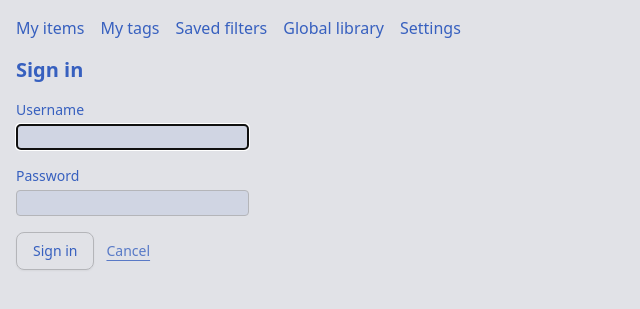
After one commit to TheBitBanger/gulgrir, a Django app: page /login/ in a window 1280 px wide. The commit adds this page. Shown: the top 309 px of the page, without its empty margins (0-640 px from the left). Run offline with Django 5.2, Linux system fonts and the light colour scheme; some libraries are stand-ins or nearby versions.

Commit message:
feat: add non-admin login flow

```diff
--- a/src/gulgrir/settings.py
+++ b/src/gulgrir/settings.py
@@ -149,3 +149,7 @@ STORAGES = {
 # https://docs.djangoproject.com/en/5.2/ref/settings/#default-auto-field
 
 DEFAULT_AUTO_FIELD = "django.db.models.BigAutoField"
+
+LOGIN_URL = "/login/"
+LOGIN_REDIRECT_URL = "/my/items/"
+LOGOUT_REDIRECT_URL = "/login/"
--- /dev/null
+++ b/src/tracker/templates/registration/login.html
@@ -0,0 +1,50 @@
+{% extends "tracker/base.html" %}
+{% block content %}
+<div class="max-w-md">
+  <h1 class="text-xl font-semibold mb-4">Sign in</h1>
+
+  <form method="post" class="space-y-4">
+    {% csrf_token %}
+
+    {% if form.non_field_errors %}
+      <div class="rounded-lg border p-3 text-sm">
+        {{ form.non_field_errors }}
+      </div>
+    {% endif %}
+
+    <div>
+      <label for="{{ form.username.id_for_label }}" class="block text-sm mb-1">
+        {{ form.username.label }}
+      </label>
+      {{ form.username }}
+      {% if form.username.errors %}
+        <div class="mt-1 text-xs">{{ form.username.errors }}</div>
+      {% endif %}
+    </div>
+
+    <div>
+      <label for="{{ form.password.id_for_label }}" class="block text-sm mb-1">
+        {{ form.password.label }}
+      </label>
+      {{ form.password }}
+      {% if form.password.errors %}
+        <div class="mt-1 text-xs">{{ form.password.errors }}</div>
+      {% endif %}
+    </div>
+
+    {% if next %}
+      <input type="hidden" name="next" value="{{ next }}">
+    {% endif %}
+
+    <div class="flex items-center gap-3">
+      <button type="submit"
+              class="inline-flex items-center justify-center rounded-lg border px-4 py-2 text-sm font-medium shadow-sm hover:opacity-90">
+        Sign in
+      </button>
+      <a href="{% url 'useritem_dashboard' %}" class="text-sm underline underline-offset-4 opacity-80 hover:opacity-100">
+        Cancel
+      </a>
+    </div>
+  </form>
+</div>
+{% endblock %}
--- a/src/tracker/templates/tracker/base.html
+++ b/src/tracker/templates/tracker/base.html
@@ -209,18 +209,41 @@
       color: var(--text);
     }
 
+    .user-pill {
+      display: inline-flex;
+      align-items: center;
+      gap: 0.4rem;
+      padding: 0.15rem 0.6rem;
+      border-radius: 9999px;
+      background: var(--surface-2);
+      border: 1px solid var(--border);
+      color: var(--text);
+      font-size: 0.8rem;
+    }
+
     [x-cloak] {
       display: none !important;
     }
   </style>
 </head>
 <body class="container mx-auto p-4">
-  <nav class="mb-4 space-x-4">
-    <a href="{% url 'useritem_dashboard' %}">My items</a>
-    <a href="{% url 'tag_list' %}">My tags</a>
-    <a href="{% url 'saved_filter_list' %}">Saved filters</a>
-    <a href="{% url 'item_list' %}">Global library</a>
-    <a href="{% url 'preferences' %}">Settings</a>
+  <nav class="mb-4 flex items-center justify-between gap-4">
+    <div class="flex flex-wrap items-center gap-4">
+      <a href="{% url 'useritem_dashboard' %}">My items</a>
+      <a href="{% url 'tag_list' %}">My tags</a>
+      <a href="{% url 'saved_filter_list' %}">Saved filters</a>
+      <a href="{% url 'item_list' %}">Global library</a>
+      <a href="{% url 'preferences' %}">Settings</a>
+    </div>
+    <div class="flex items-center gap-3">
+      {% if request.user.is_authenticated %}
+        <span class="user-pill">{{ request.user.username }}</span>
+        <form method="post" action="{% url 'logout' %}" class="inline">
+          {% csrf_token %}
+          <button type="submit" class="btn">Logout</button>
+        </form>
+      {% endif %}
+    </div>
   </nav>
   {% block content %}{% endblock %}
   {% if is_paginated %}
--- a/src/tracker/urls.py
+++ b/src/tracker/urls.py
@@ -1,3 +1,4 @@
+from django.contrib.auth import views as auth_views
 from django.urls import path, include
 
 from . import views
@@ -37,6 +38,8 @@ saved_filter_patterns = [
 ]
 
 urlpatterns = [
+    path("login/", auth_views.LoginView.as_view(), name="login"),
+    path("logout/", auth_views.LogoutView.as_view(), name="logout"),
     path("bulk-action/", views.bulk_history_action, name="bulk_action"),
     # crud section
     path("library/items/", include((item_patterns))),
--- a/src/tracker/views.py
+++ b/src/tracker/views.py
@@ -67,7 +67,7 @@ class ItemCreate(LoginRequiredMixin, CreateView):
     extra_context = {"model_verbose": Item._meta.verbose_name}
 
 
-class ItemList(ListView):
+class ItemList(LoginRequiredMixin, ListView):
     model = Item
     template_name = "tracker/item_list.html"
     paginate_by = 30
```
